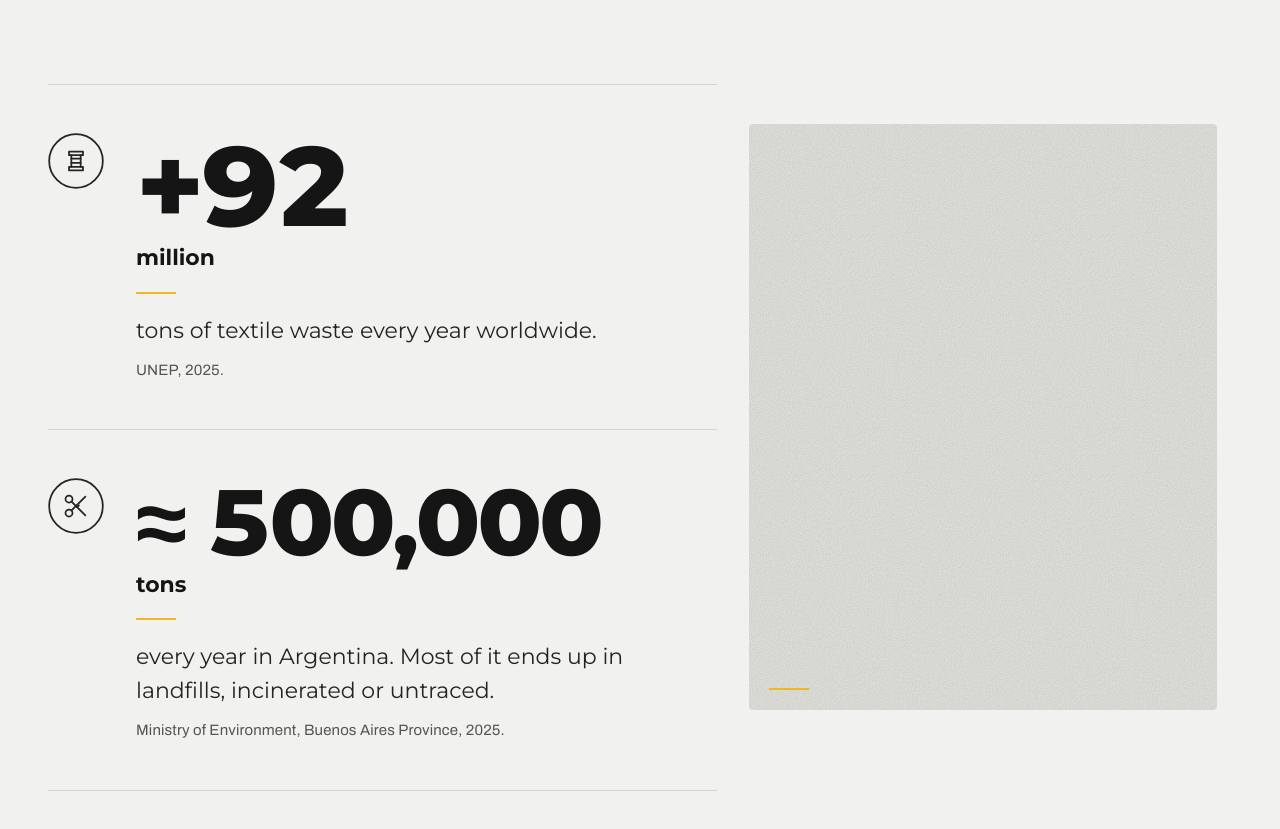
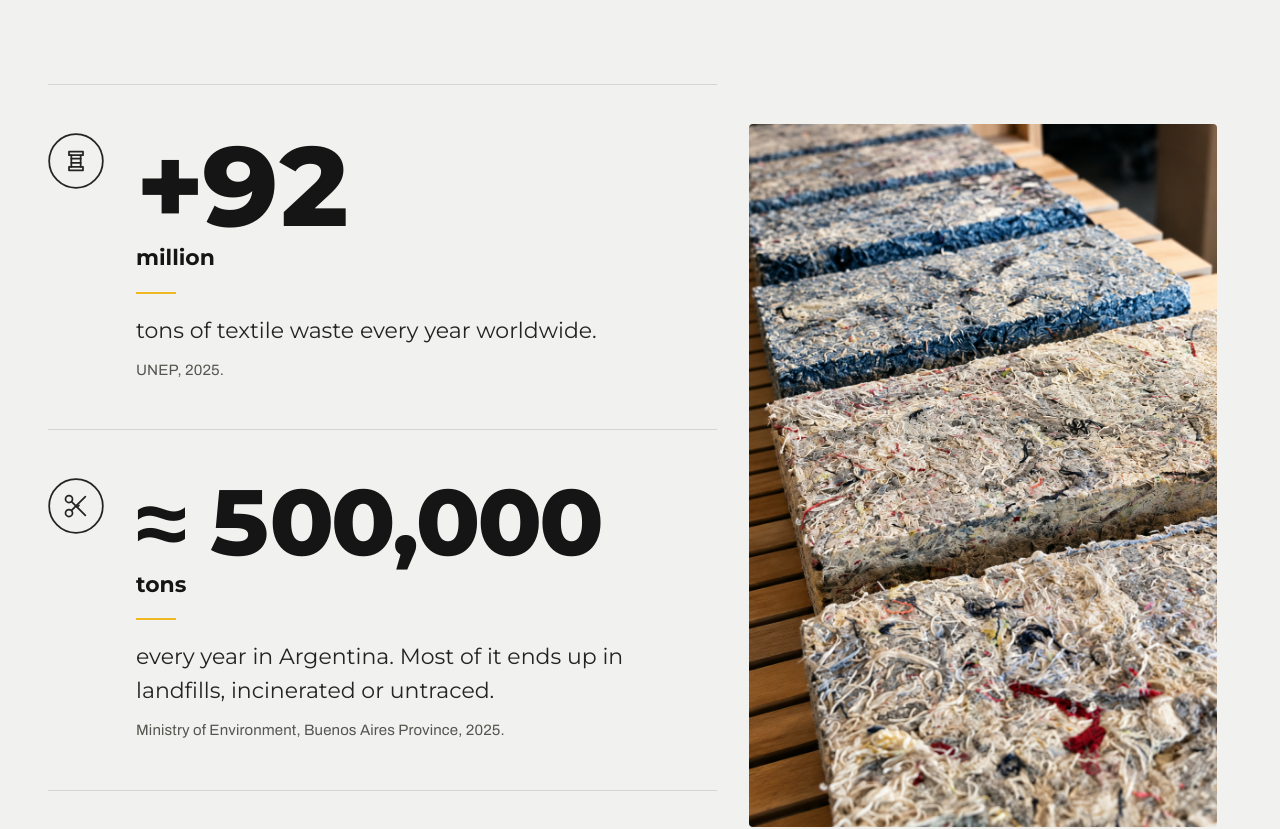
Before and after one commit to lautaromendezar-cmd/requecho, a Next.js app: page /en in a window 1280 px wide. Shown: the part 1410-2239 px from the top of the page. Built offline with nearby package versions, Linux system fonts and the light colour scheme.

Commit message:
Problema: foto del secado junto a las cifras (devolucion final, cambio 2)
Co-Authored-By: Claude Opus 5.5 (1M context) <noreply@anthropic.com>

```diff
--- a/src/components/sections/Problema.tsx
+++ b/src/components/sections/Problema.tsx
@@ -120,7 +120,7 @@ export function Problema() {
           <div data-reveal className="lg:col-span-5 lg:col-start-8 lg:pt-10">
             <div className="lg:sticky lg:top-24">
               {problema.imagen ? (
-                <div className="relative aspect-[4/5] overflow-hidden rounded-lg">
+                <div className="relative aspect-[4/5] overflow-hidden rounded-lg lg:aspect-[2/3]">
                   <Image
                     src={problema.imagen.src}
                     alt={problema.imagen.alt}
@@ -131,7 +131,7 @@ export function Problema() {
                   />
                 </div>
               ) : (
-                <Placeholder ratio="4 / 5" />
+                <Placeholder ratio="2 / 3" />
               )}
             </div>
           </div>
--- a/src/content/landing.en.ts
+++ b/src/content/landing.en.ts
@@ -88,7 +88,7 @@ export const problema = {
       icono: "construccion",
     },
   ] satisfies Cifra[],
-  imagen: undefined as Imagen | undefined,
+  imagen: { src: "/images/problema-secado.jpg", alt: "Freshly pressed Requecho panels drying in a row on a wooden rack: denim blue ones and light ones with colored threads.", width: 1024, height: 1536 } as Imagen | undefined,
 };
 
 // ---------------------------------------------------------------------------
--- a/src/content/landing.ts
+++ b/src/content/landing.ts
@@ -121,8 +121,8 @@ export const problema = {
       icono: "construccion",
     },
   ] satisfies Cifra[],
-  /** Foto junto a las cifras (devolución final, 7-oct-2026). Hasta que llegue, va el placeholder. */
-  imagen: undefined as Imagen | undefined,
+  /** Foto junto a las cifras (devolución final, 7-oct-2026). */
+  imagen: { src: "/images/problema-secado.jpg", alt: "Paneles Requecho recién prensados secándose en fila sobre una rejilla de madera: azules de jean y claros con hilos de colores.", width: 1024, height: 1536 } as Imagen | undefined,
 };
 
 // ---------------------------------------------------------------------------
```
Also changed, not shown: public/images/problema-secado.jpg (added).
